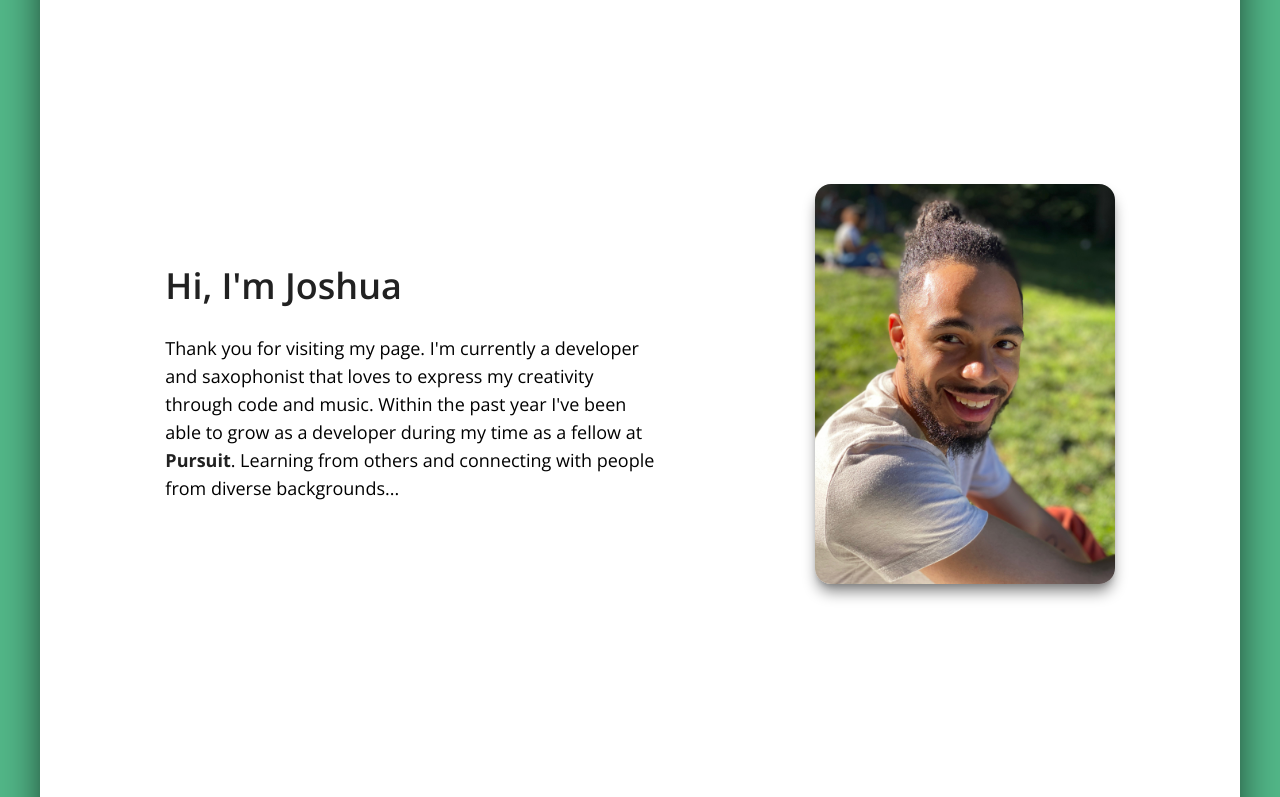
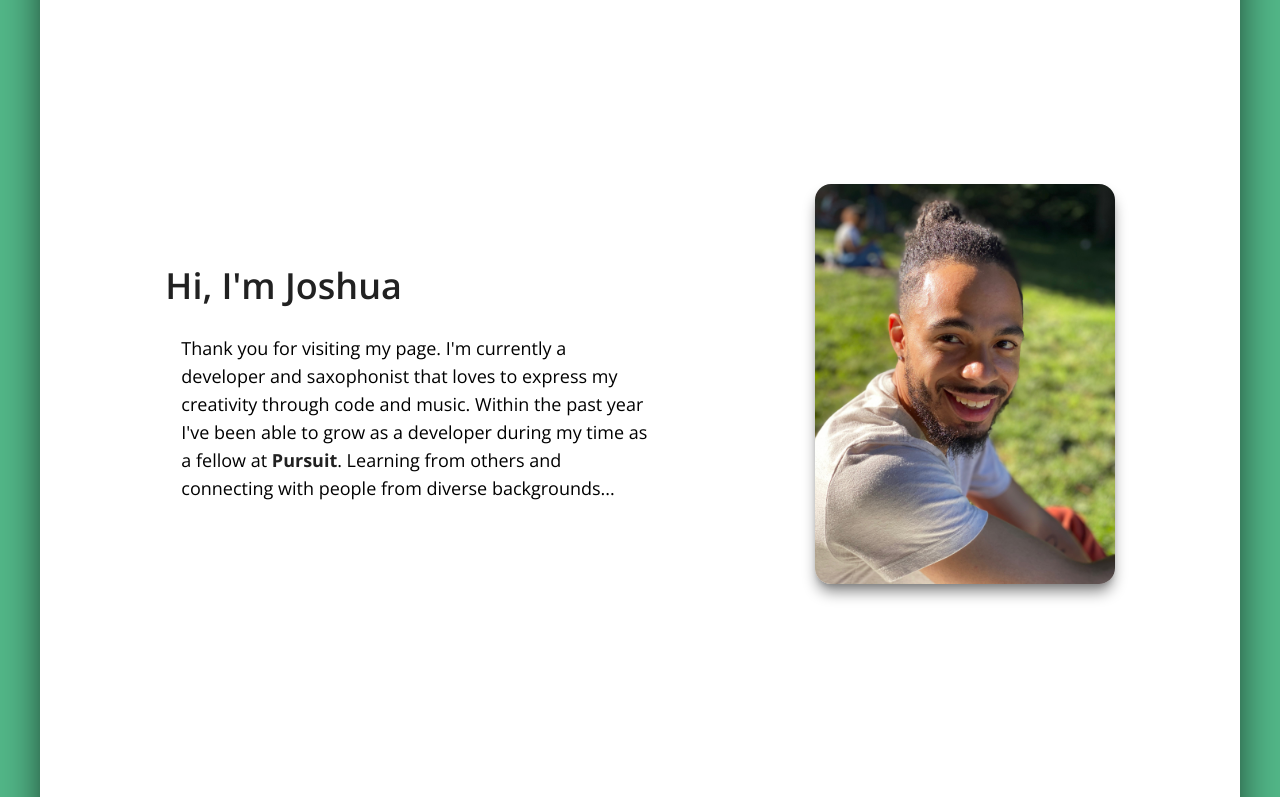
Before and after one commit to joshuanelsondev/portfolio, a React (Vite) app: page / in a window 1280 px wide. Shown: the part 636-1433 px from the top of the page. Built offline with nearby package versions, Linux system fonts and the light colour scheme; no server answers.

Commit message:
Edit About component text, todo: update text content

```diff
--- a/src/Components/AboutComponent.jsx
+++ b/src/Components/AboutComponent.jsx
@@ -16,7 +16,7 @@ export default function AboutComponent() {
     return (
 
       <div id="about" className="flex items-start md:justify-evenly md:items-center h-full min-h-[600px] w-full mb-16 ">
-        <div className="flex flex-col items-center lg:flex-row lg:justify-evenly gap-10 h-auto w-full lg:pl-14 xl:p-4">
+        <div className="flex flex-col items-center text-justify lg:flex-row lg:justify-evenly gap-10 h-auto w-full lg:pl-14 xl:p-4">
           {/* Header and Bio container */}
           <div className="flex flex-col items-center lg:items-start lg:text-left lg:text-lg text-black dark:text-white rounded-lg max-w-[500px]">
             {/* Header */}
@@ -25,7 +25,7 @@ export default function AboutComponent() {
             </h2>
             <br />
             {/* Bio text */}
-            <p>
+            <p className='px-4'>
               Thank you for visiting my page. I'm currently a developer and
               saxophonist that loves to express my creativity through code and
               music. Within the past year I've been able to grow as a developer
```
